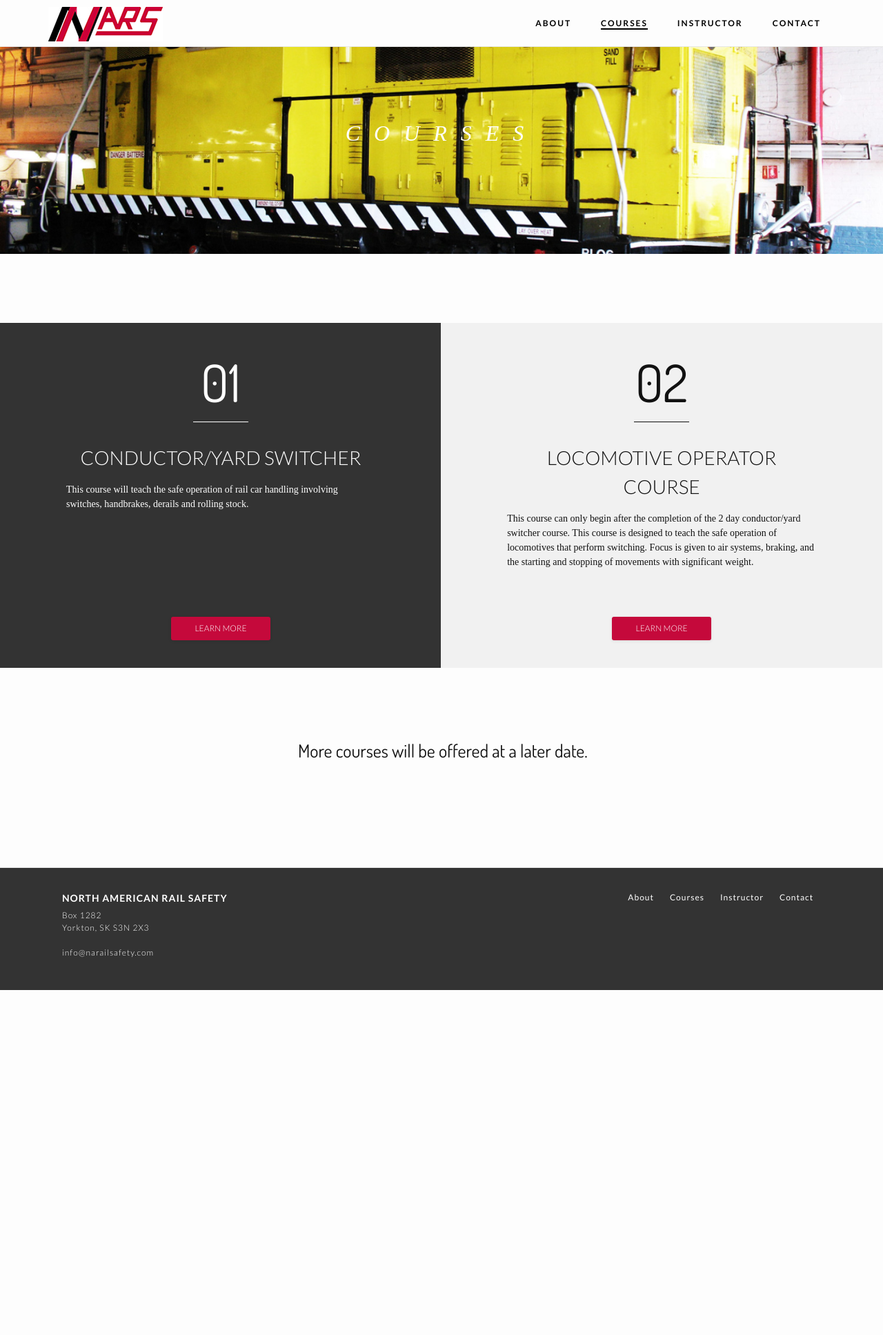
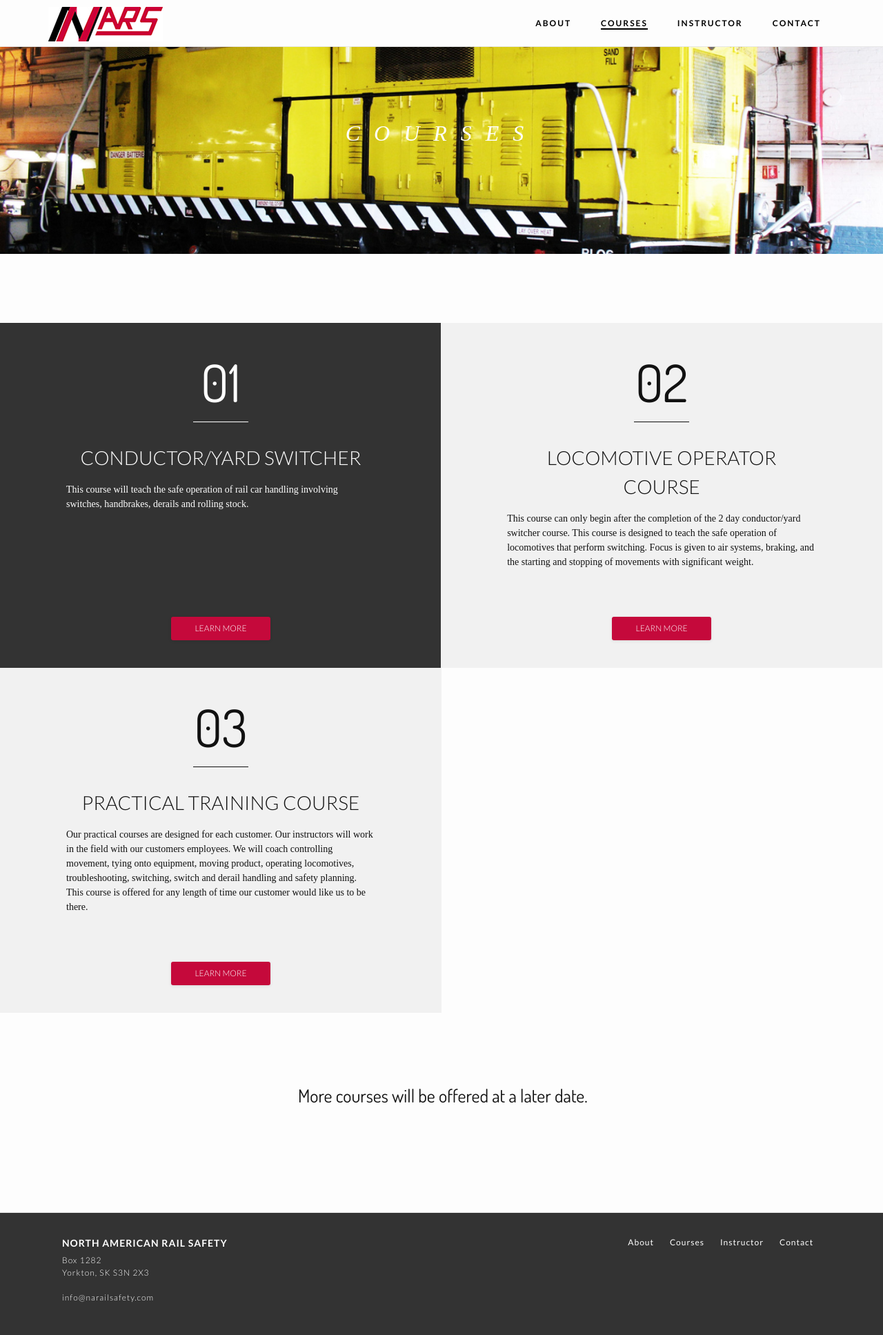
Before and after one commit to zacharyhudy/nars, a Jekyll site: the page built from courses.md, in a window 1280 px wide. Shown: the whole page at 69% size. Built offline with Jekyll 4.4.1, drawn with Linux system fonts in a browser that asks for light colours; some web fonts are replaced; before the commit the page ends 1435 px from its top, so only the background shows below that.

Commit message:
courses mobile color change

```diff
--- a/_sass/_layout.scss
+++ b/_sass/_layout.scss
@@ -514,7 +514,7 @@
         -webkit-font-smoothing: antialiased;
     }
 }
-#course-2{
+#course-2, #course-3{
     background-color: #f1f1f1;
 }
 
@@ -727,6 +727,16 @@
     }
 }
 
+@include media-query($on-laptop) {
+    #course-3{
+        background: #333333;
+        color: white;
+        p{
+            -webkit-font-smoothing: antialiased;
+        }
+    }
+}
+
 @include media-query($on-palm) {
     .home-intro{
         padding: 50px 0;
--- a/courses.md
+++ b/courses.md
@@ -24,7 +24,18 @@
 		<div class="course-content">
 			<h1>02</h1>
 			<h2>LOCOMOTIVE OPERATOR COURSE</h2>
-			<p>This course can only begin after the completion of the 2 day conductor/yard switcher course.  This course is designed to teach the safe operation of locomotives that perform switching.  Focus is given to air systems, braking, and the starting and stopping of movements with significant weight.</p>
+			<p>This course can only begin after the completion of the 2 day conductor/yard switcher course. This course is designed to teach the safe operation of locomotives that perform switching. Focus is given to air systems, braking, and the starting and stopping of movements with significant weight.</p>
+			<a class="button" href="{{site.baseurl}}/contact">LEARN MORE</a>
+		</div>
+	</div>
+</div>
+<div class="col col--6-of-12 course-tile">
+	<!-- <img src="{{site.baseurl}}/images/courses/course-intro-2.jpg"> -->
+	<div id="course-3" class="course-container">
+		<div class="course-content">
+			<h1>03</h1>
+			<h2>PRACTICAL TRAINING COURSE</h2>
+			<p>Our practical courses are designed for each customer. Our instructors will work in the field with our customers employees. We will coach controlling movement, tying onto equipment, moving product, operating locomotives, troubleshooting, switching, switch and derail handling and safety planning. This course is offered for any length of time our customer would like us to be there.</p>
 			<a class="button" href="{{site.baseurl}}/contact">LEARN MORE</a>
 		</div>
 	</div>
--- a/css/main.scss
+++ b/css/main.scss
@@ -27,7 +27,7 @@
 $content-width:    1200px;
 
 $on-palm:          600px;
-$on-laptop:        800px;
+$on-laptop:        992px;
 $footer-break:	   800px;
 
 
```
Also changed, not shown: 4 other files.
